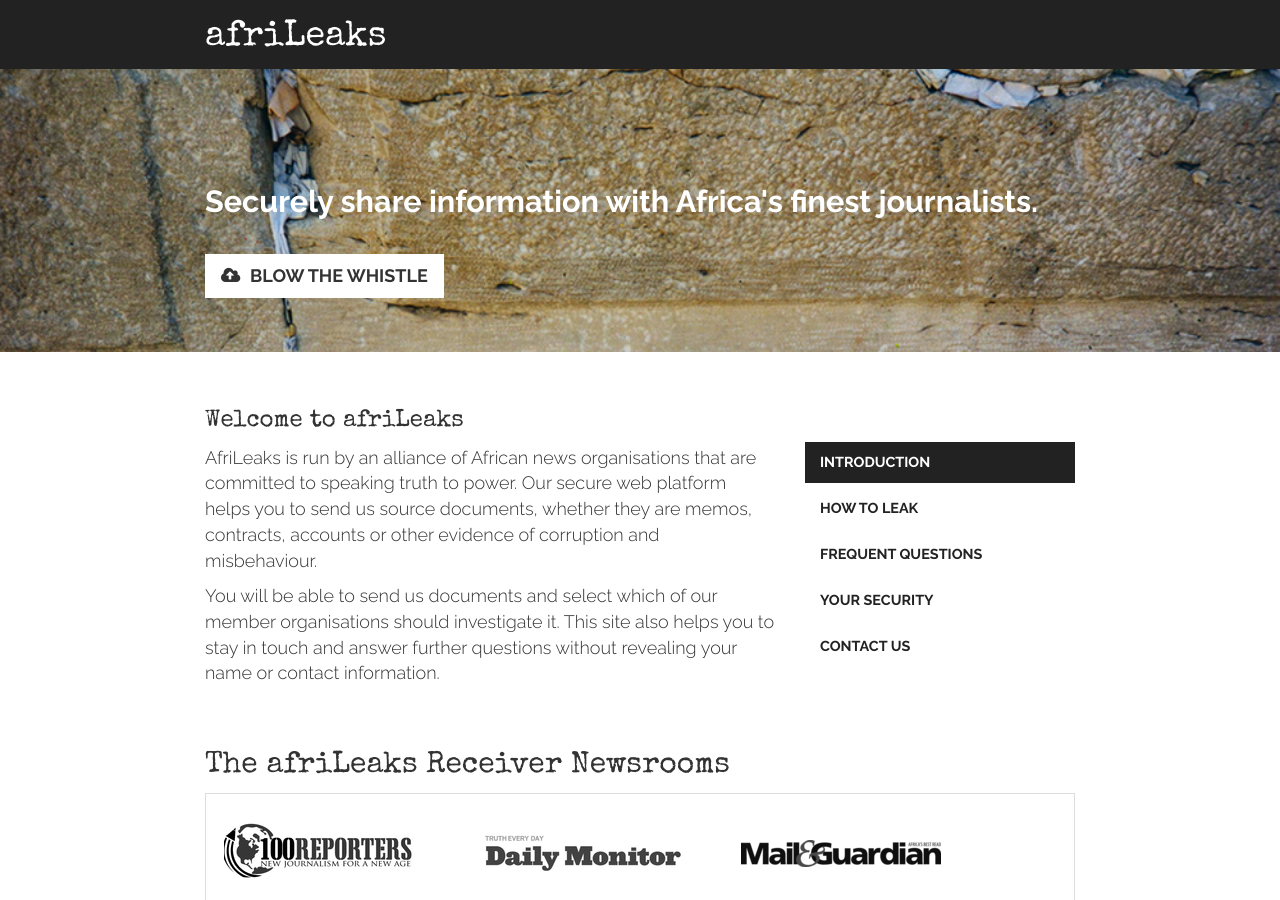
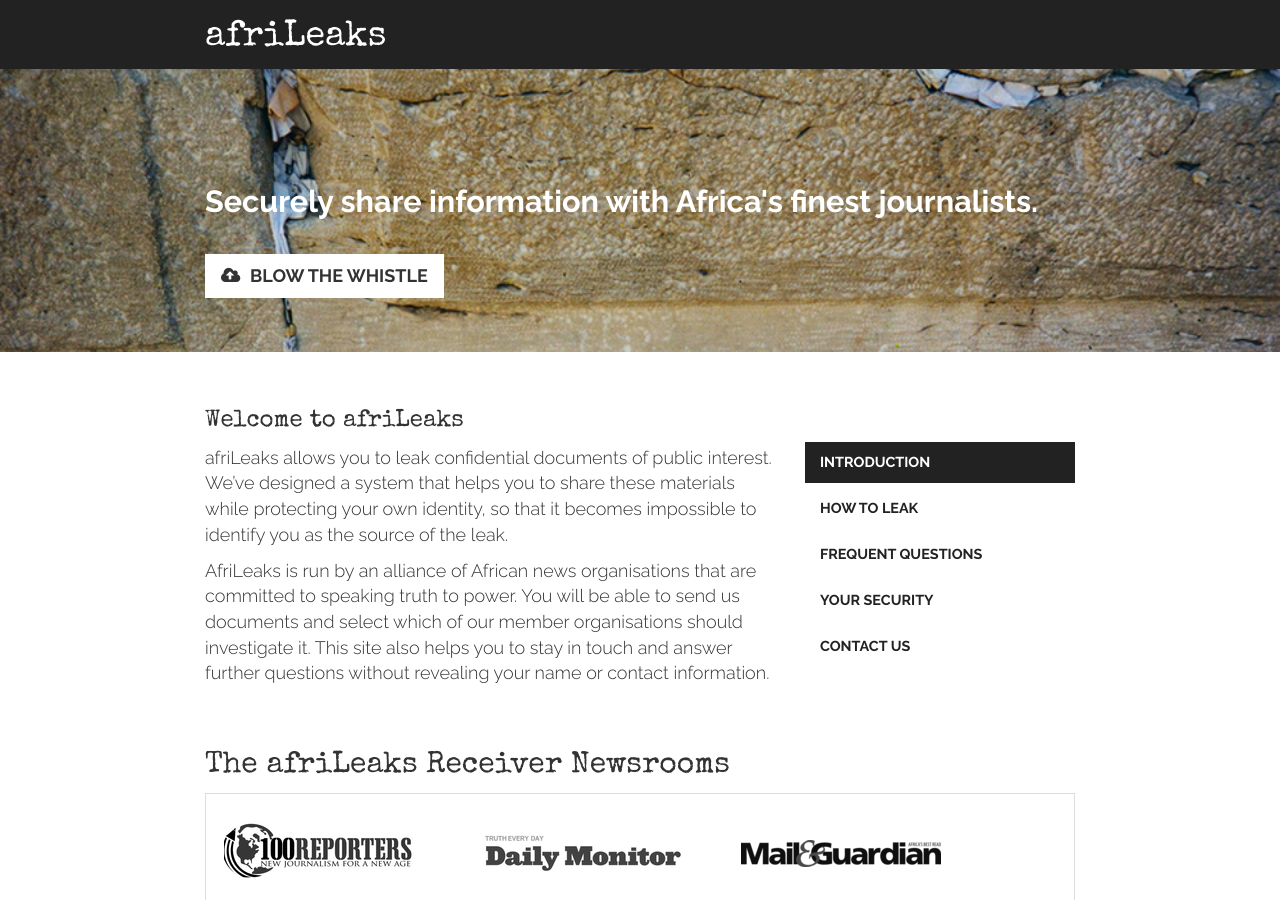
Before and after one commit to CodeForAfrica/afriLEAKS-website, a Jekyll site: the page built from index.html, in a window 1280 px wide and 900 px high. Built offline with Jekyll 4.4.1, drawn with Linux system fonts in a browser that asks for light colours; nearby versions of some CDN libraries.

Commit message:
Change home page copy

```diff
--- a/_includes/parts/about.md
+++ b/_includes/parts/about.md
@@ -1,14 +1,16 @@
 
 ### Welcome to afriLeaks
 
-AfriLeaks is run by an alliance of African news organisations that are committed to speaking truth to power. Our secure web platform helps you to send us source documents, whether they are memos, contracts, accounts or other evidence of corruption and misbehaviour.
+afriLeaks allows you to leak confidential documents of public interest. We've designed a system that helps you to share these materials while protecting your own identity, so that it becomes impossible to identify you as the source of the leak.
 
-You will be able to send us documents and select which of our member organisations should investigate it. This site also helps you to stay in touch and answer further questions without revealing your name or contact information.
+<!--
+Our secure web platform helps you to send us source documents, whether they are memos, contracts, accounts or other evidence of corruption and misbehaviour.
+-->
+
+AfriLeaks is run by an alliance of African news organisations that are committed to speaking truth to power. You will be able to send us documents and select which of our member organisations should investigate it. This site also helps you to stay in touch and answer further questions without revealing your name or contact information.
 
 <!--
 AfriLeaks is an online system which enables users to anonymously send material to investigative media organisations of their choice. Documents with relevant information can be uploaded through the site. These pieces will be send to participating media organisations through highly secure systems that render tracing difficult to impossible. Sources, whistleblowers and other users can, after selecting investigative media, continue to receive messages from the media house that are sent by untraceable codes. This is absolutely anonymous and recommended for investigative processes. Journalists can use the system to interview and investigate the veracity of content/sources and decide thereafter whether to use the information as leads for eventual publication.
-
-
 
 The system, therefore allows for relevant confidential or sensitive information to reach the public, while protecting the sender. The afriLeaks team has no access whatsoever to the content of the documents nor the identity of the sender o any other data; and does not play any role, nor are we privy, to the interactions between the journalists and the sender/sources.
 
```
